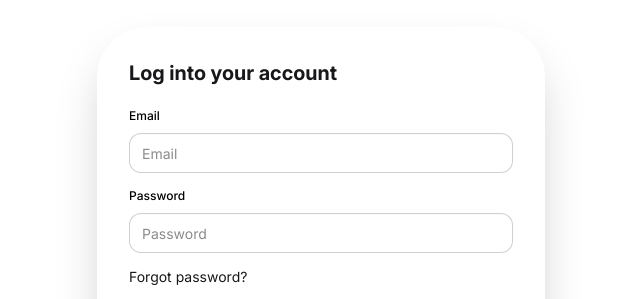
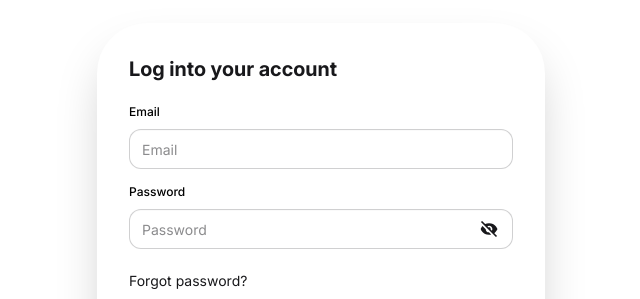
Before and after one commit to FazleRifat121/evoca-lab, a React (Vite) app: page /signIn in a window 1280 px wide. Shown: the part 198-497 px from the top of the page, without its empty margins (319-959 px from the left). Built offline with nearby package versions, Linux system fonts and the light colour scheme.

Commit message:
sign in page done

```diff
--- a/src/signIn/SignIn.jsx
+++ b/src/signIn/SignIn.jsx
@@ -1,4 +1,8 @@
+import { useState } from "react";
+import { BiSolidHide } from "react-icons/bi";
+import { BiSolidShow } from "react-icons/bi";
 const SignIn = () => {
+  const [show, setShow] = useState([false]);
   return (
     <div className="min-h-screen flex items-center justify-center p-4">
       <div className="card bg-base-100 w-full max-w-md shrink-0 shadow-2xl rounded-[50px]">
@@ -17,15 +21,21 @@ const SignIn = () => {
                 placeholder="Email"
               />
             </div>
-            <div className="space-y-2">
+            <div className="space-y-2 relative">
               <label className="fieldset-label text-black font-medium">
                 Password
               </label>
               <input
-                type="password"
+                type={show ? "password" : "text"}
                 className="input input-bordered w-full rounded-xl py-4 focus:ring-2 focus:ring-[#C8DA27]"
                 placeholder="Password"
               />
+              <div
+                className="absolute top-9 left-[300px] md:left-[350px] cursor-pointer text-xl"
+                onClick={() => setShow(!show)}
+              >
+                {show ? <BiSolidHide /> : <BiSolidShow />}
+              </div>
             </div>
             <div className="text-left">
               <a className="link link-hover text-sm">Forgot password?</a>
```
